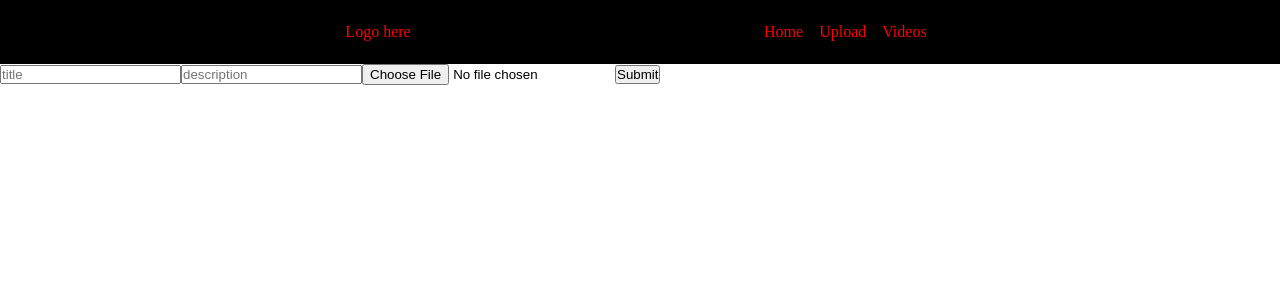
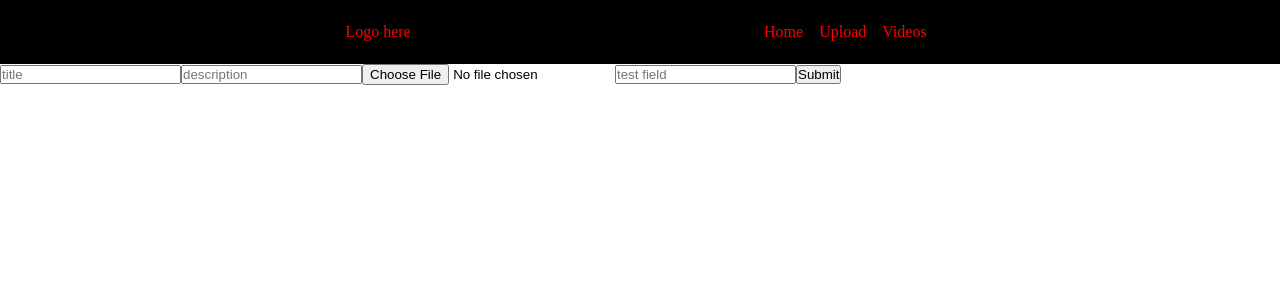
Before and after one commit to roniakiola/interactive-video-presentation, a React (Create React App) app: page /upload in a window 1280 px wide. Shown: the top 300 px of the page. Built offline with nearby package versions, Linux system fonts and the light colour scheme.

Commit message:
input component and better logic for uploadVideo.tsx

```diff
--- /dev/null
+++ b/src/components/Input.tsx
@@ -0,0 +1,21 @@
+type InputProps = {
+  type: string;
+  name: string;
+  placeholder?: string;
+  value?: string;
+  onChange: (e: React.ChangeEvent<HTMLInputElement>) => void;
+  required?: boolean;
+};
+export const InputField = (props: InputProps) => {
+  const { type, name, placeholder, value, onChange, required } = props;
+  return (
+    <input
+      type={type}
+      name={name}
+      placeholder={placeholder}
+      value={value}
+      onChange={onChange}
+      required={required ? true : false}
+    ></input>
+  );
+};
--- a/src/views/UploadVideo.tsx
+++ b/src/views/UploadVideo.tsx
@@ -1,11 +1,25 @@
 import { useState } from 'react';
+import { InputField } from '../components/Input';
 
 const UploadVideo = () => {
   const url = 'http://localhost:3001';
 
   const [file, setFile] = useState(null);
-  const [title, setTitle] = useState('');
-  const [desc, setDesc] = useState('');
+  const [data, setData] = useState({
+    title: '',
+    description: '',
+    test: '',
+  });
+
+  const { title, description, test } = data;
+
+  const handleChange = (e: React.ChangeEvent<HTMLInputElement>) => {
+    const { name, value } = e.target;
+    setData({
+      ...data,
+      [name]: value,
+    });
+  };
 
   const onFileChange = (e: any) => {
     setFile(e.target.files[0]);
@@ -15,43 +29,48 @@ const UploadVideo = () => {
     e.preventDefault();
 
     const fd = new FormData();
-    fd.append('title', title);
-    fd.append('description', desc);
+    Object.entries(data).forEach((pair) => {
+      fd.append(pair[0], pair[1]);
+    });
     fd.append('file', file!);
 
     const fetchOptions = {
       method: 'POST',
-      enctype: 'multipart/form-data',
       body: fd,
     };
     const response = await fetch(url + '/upload', fetchOptions);
     const json = await response.json();
     console.log(json);
-    setFile(null);
-    setDesc('');
-    setTitle('');
+    setData({ title: '', description: '', test: '' });
   };
 
   return (
     <div>
       <form onSubmit={handleSubmit}>
-        <input
+        <InputField
           type='text'
           name='title'
           placeholder='title'
           value={title}
-          onChange={(e) => setTitle(e.target.value)}
+          onChange={handleChange}
           required
-        ></input>
-        <input
+        />
+        <InputField
           type='text'
           name='description'
           placeholder='description'
-          value={desc}
-          onChange={(e) => setDesc(e.target.value)}
+          value={description}
+          onChange={handleChange}
           required
-        ></input>
-        <input type='file' name='file' onChange={onFileChange} required></input>
+        />
+        <InputField type='file' name='file' onChange={onFileChange} />
+        <InputField
+          type='text'
+          name='test'
+          placeholder='test field'
+          value={test}
+          onChange={handleChange}
+        />
         <button type='submit'>Submit</button>
       </form>
     </div>
```
